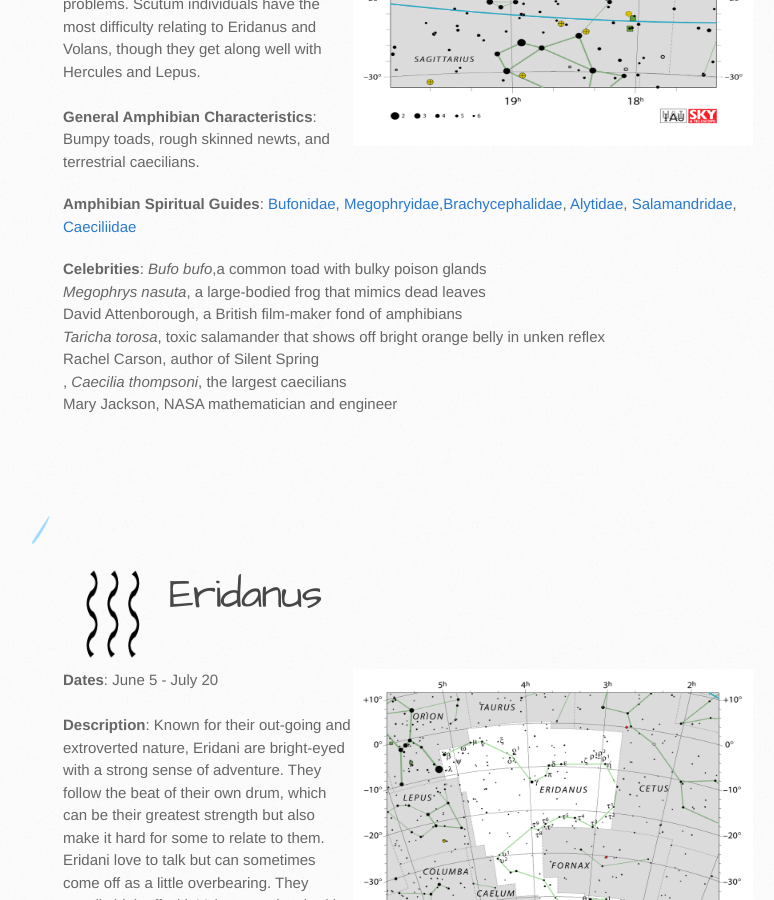
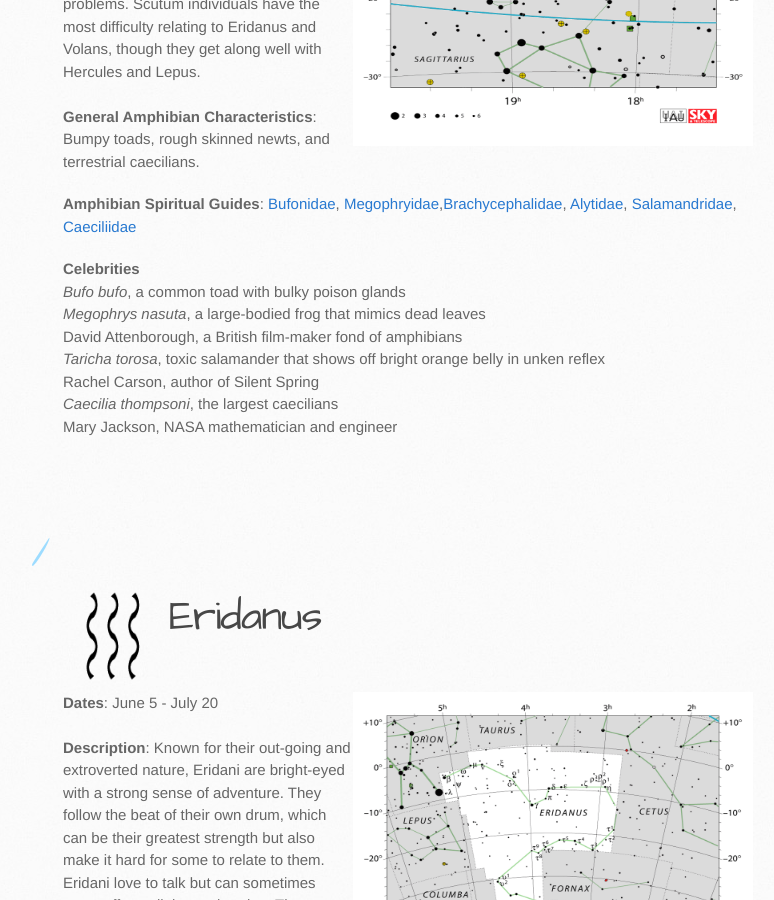
Before and after one commit to TarvinLab/amphibioscope, a Jekyll site: the page built from find-your-sign.md, in a window 1280 px wide and 900 px high, scrolled down 675 px. Shown: the whole window, without its empty margins (107-881 px from the left). Built offline with Jekyll 4.4.1, drawn with Linux system fonts in a browser that asks for light colours; our own code applies the rules of GitHub Pages for plain Markdown files.

```diff
--- a/find-your-sign.md
+++ b/find-your-sign.md
@@ -8,8 +8,14 @@
 <p><b>Amphibian Spiritual Guides</b>:
    <a href="https://amphibiaweb.org/lists/Bufonidae.shtml">Bufonidae</a>, <a href="https://amphibiaweb.org/lists/Megophryidae.shtml">Megophryidae</a>,<a href="https://amphibiaweb.org/lists/Brachycephalidae.shtml">Brachycephalidae</a>, <a href="https://amphibiaweb.org/lists/Alytidae.shtml">Alytidae</a>, <a href="https://amphibiaweb.org/lists/Salamandridae.shtml">Salamandridae</a>, <a href="https://amphibiaweb.org/lists/Caeciliidae.shtml">Caeciliidae</a>
 </p>
-  <b>Celebrities</b>: <i>Bufo bufo</i>,a common toad with bulky poison glands<br /> <i>Megophrys nasuta</i>, a large-bodied frog that mimics dead leaves <br /> David Attenborough, a British film-maker fond of amphibians<br />
-  <i>Taricha torosa</i>, toxic salamander that shows off bright orange belly in unken reflex<br /> Rachel Carson, author of Silent Spring<br />, <i>Caecilia thompsoni</i>, the largest caecilians<br /> Mary Jackson, NASA mathematician and engineer  </p>
+  <b>Celebrities</b><br />
+  <i>Bufo bufo</i>, a common toad with bulky poison glands<br />
+  <i>Megophrys nasuta</i>, a large-bodied frog that mimics dead leaves <br />
+  David Attenborough, a British film-maker fond of amphibians<br />
+  <i>Taricha torosa</i>, toxic salamander that shows off bright orange belly in unken reflex<br />
+  Rachel Carson, author of Silent Spring<br />
+  <i>Caecilia thompsoni</i>, the largest caecilians<br />
+  Mary Jackson, NASA mathematician and engineer  </p>
   <p><br /> <br />
 
 
@@ -21,6 +27,6 @@
   <b>General Amphibian Characteristics</b>:  Highly aquatic frogs, salamanders, and caecilians.<br />
 
 <p><b>Amphibian Spiritual Guides</b>:
-   <a href="https://amphibiaweb.org/lists/Leiopelmatidae.shtml">Leiopelmatidae</a>, <a href="https://amphibiaweb.org/lists/Pipidae.shtml">Pipidae</a>,<a href="https://amphibiaweb.org/lists/Bombinatoridae.shtml">Bombinatoridae</a>, <a href="https://amphibiaweb.org/lists/Telmatobiidae.shtml">Telmatobiidae</a>, <a href="https://amphibiaweb.org/lists/Amphiumidae.shtml">Amphiumidae</a>, <a href="https://amphibiaweb.org/lists/Sirenidae.shtml">Sirenidae</a>, <a href="https://amphibiaweb.org/lists/Proteidae.shtml">Proteidae</a>, <a href="https://amphibiaweb.org/lists/Nyctibatrachidae.shtml">Nyctibatrachidae</a>,<a href="https://amphibiaweb.org/lists/Typhlonectidae.shtml">Typhlonectidae</a>, <a href="https://amphibiaweb.org/lists/Heleophrynidae.shtml">Heleophrynidae</a>, <a href="https://amphibiaweb.org/lists/Rhinodermatidae.shtml">Rhinodermatidae</a>, <a href="https://amphibiaweb.org/lists/Cycloramphidae.shtml">Cycloramphidae</a>, <a href="https://amphibiaweb.org/lists/Hylodidae.shtml">Hylodidae</a>, <a href="https://amphibiaweb.org/lists/Alsodidae.shtml">Alsodidae</a>,<a href="https://amphibiaweb.org/lists/Batrachylidae.shtml">Batrachylidae</a>, <a href="https://amphibiaweb.org/lists/Petropedetidae.shtml">Petropedetidae</a>, <a href="https://amphibiaweb.org/lists/Ascaphidae.shtml">Ascaphidae</a>, <a href="https://amphibiaweb.org/lists/Rhyacotritonidae.shtml">Rhyacotritonidae</a>, <a href="https://amphibiaweb.org/lists/Ranidae.shtml">Ranidae</a>
+   <a href="https://amphibiaweb.org/lists/Leiopelmatidae.shtml">Leiopelmatidae</a>, <a href="https://amphibiaweb.org/lists/Pipidae.shtml">Pipidae</a>, <a href="https://amphibiaweb.org/lists/Bombinatoridae.shtml">Bombinatoridae</a>, <a href="https://amphibiaweb.org/lists/Telmatobiidae.shtml">Telmatobiidae</a>, <a href="https://amphibiaweb.org/lists/Amphiumidae.shtml">Amphiumidae</a>, <a href="https://amphibiaweb.org/lists/Sirenidae.shtml">Sirenidae</a>, <a href="https://amphibiaweb.org/lists/Proteidae.shtml">Proteidae</a>, <a href="https://amphibiaweb.org/lists/Nyctibatrachidae.shtml">Nyctibatrachidae</a>,<a href="https://amphibiaweb.org/lists/Typhlonectidae.shtml">Typhlonectidae</a>, <a href="https://amphibiaweb.org/lists/Heleophrynidae.shtml">Heleophrynidae</a>, <a href="https://amphibiaweb.org/lists/Rhinodermatidae.shtml">Rhinodermatidae</a>, <a href="https://amphibiaweb.org/lists/Cycloramphidae.shtml">Cycloramphidae</a>, <a href="https://amphibiaweb.org/lists/Hylodidae.shtml">Hylodidae</a>, <a href="https://amphibiaweb.org/lists/Alsodidae.shtml">Alsodidae</a>, <a href="https://amphibiaweb.org/lists/Batrachylidae.shtml">Batrachylidae</a>, <a href="https://amphibiaweb.org/lists/Petropedetidae.shtml">Petropedetidae</a>, <a href="https://amphibiaweb.org/lists/Ascaphidae.shtml">Ascaphidae</a>, <a href="https://amphibiaweb.org/lists/Rhyacotritonidae.shtml">Rhyacotritonidae</a>, <a href="https://amphibiaweb.org/lists/Ranidae.shtml">Ranidae</a>
 </p>
   <b>Celebrities</b>: <i>Ascaphus truei, Typhlonectes natans, Proteus anguinus, Pipa pipa, Xenopus laevis </i> </p> <br />
```
